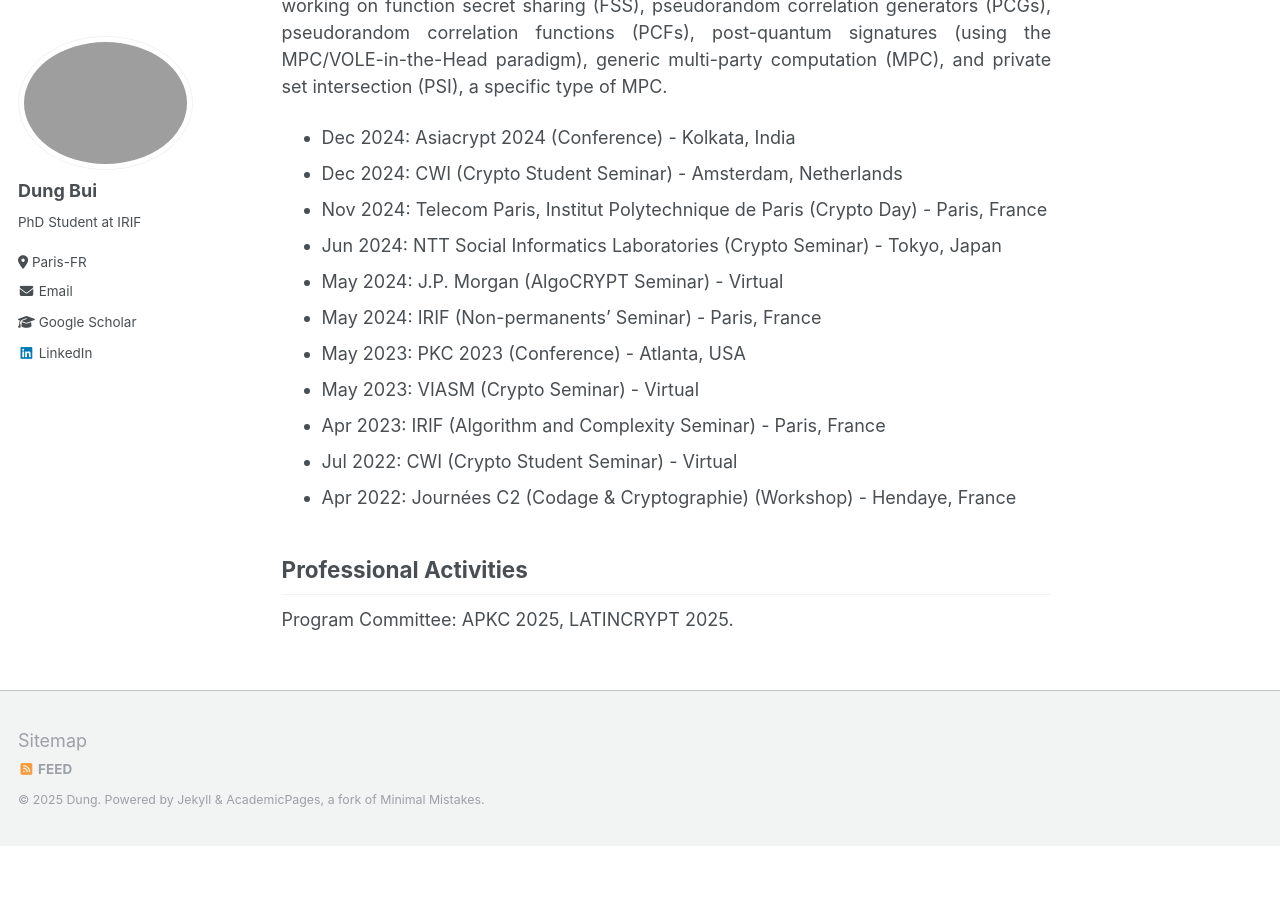
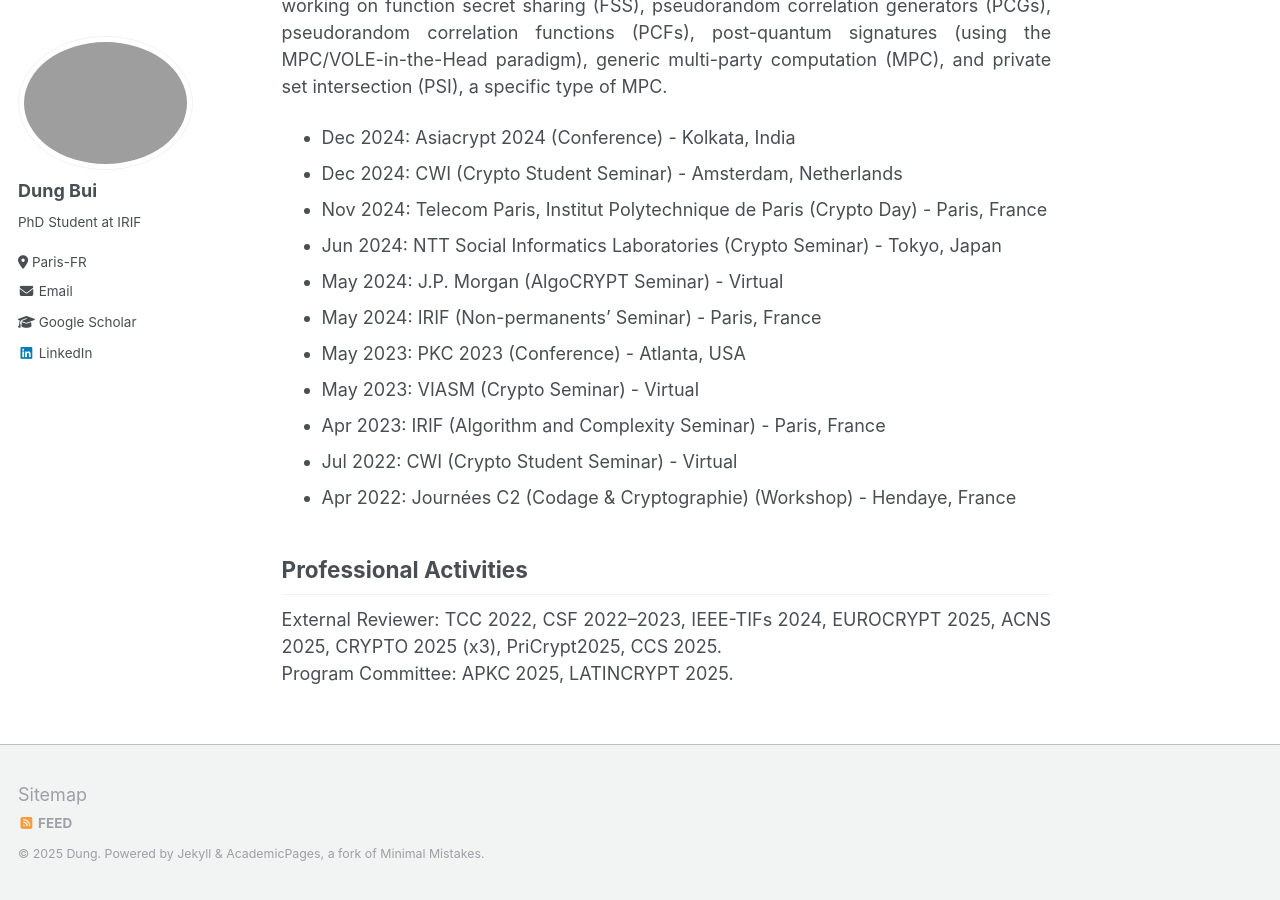
Before and after one commit to dungbui15/dungbui15.github.io, a Jekyll site: the page built from _pages/about.md, in a window 1280 px wide and 900 px high, scrolled down 2174 px. Built offline with Jekyll 4.4.1, drawn with Linux system fonts in a browser that asks for light colours; before the commit the page ends 3020 px from its top, so only the background shows below that.

Commit message:
Update about.md

```diff
--- a/_pages/about.md
+++ b/_pages/about.md
@@ -98,4 +98,5 @@ A list of talks where I had the opportunity to present and discuss my work. I ha
 - Apr 2022: Journées C2 (Codage & Cryptographie) (Workshop) - Hendaye, France
 
 ## Professional Activities
-  Program Committee: APKC 2025, LATINCRYPT 2025.
+External Reviewer: TCC 2022, CSF 2022–2023, IEEE-TIFs 2024, EUROCRYPT 2025, ACNS 2025, CRYPTO 2025 (x3), PriCrypt2025, CCS 2025.<br>
+Program Committee: APKC 2025, LATINCRYPT 2025.
```
